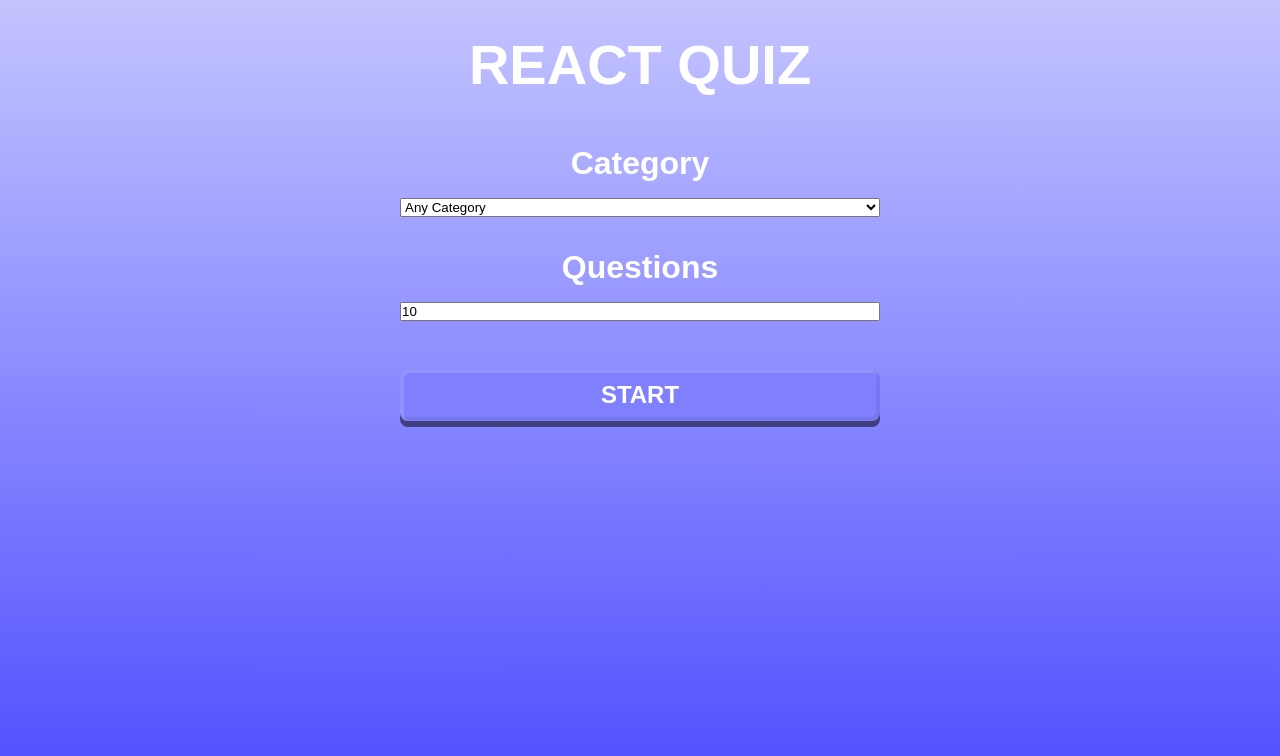
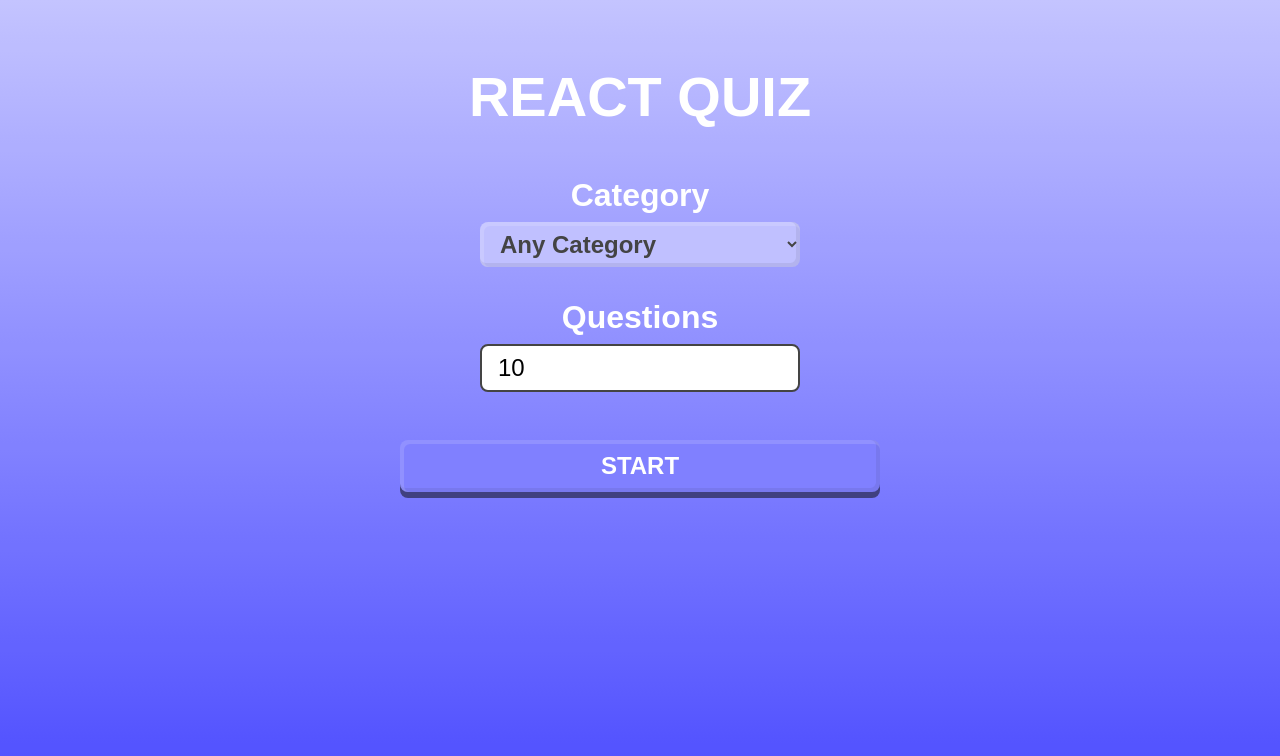
Before and after one commit to godkingjay/TypeScript-and-React_Quiz-App, a React (Vite) app: page / in a window 1280 px wide. Shown: the top 756 px of the page. Built offline with nearby package versions, Linux system fonts and the light colour scheme.

Commit message:
UPDATE: Style

```diff
--- a/src/App.tsx
+++ b/src/App.tsx
@@ -76,7 +76,7 @@ const App = () => {
               <div className="setup-options">
                 <div className="setup-option">
                   <label className="option-label" htmlFor="category">Category</label>
-                  <select name="category" id="category" onChange={ (e) => setCategory(Number(e.target.value)) }>
+                  <select className="select-category" name="category" id="category" onChange={ (e) => setCategory(Number(e.target.value)) }>
                     {Category.map((category, index ) => (
                       <option key={ index } value={ category.id }>{ category.name }</option>
                     ))}
@@ -90,6 +90,7 @@ const App = () => {
                     id="questionAmount"
                     min={1}
                     max={50}
+                    className="input-field-setup"
                     onBlur={(e) => {
                       if (e.target.valueAsNumber == 0 || e.target.value.length == 0) e.target.value = "1";
                       else if (e.target.valueAsNumber > 50) e.target.value = "50";
--- a/src/styles/app.css
+++ b/src/styles/app.css
@@ -30,7 +30,8 @@
   flex: 1;
   background: #ffffff10;
   box-shadow: 0 0 64px #0001;
-  padding: 32px;
+  padding-inline: 32px;
+  padding-block: 64px;
   display: flex;
   flex-direction: column;
   align-items: center;
@@ -71,7 +72,7 @@
 .setup-option {
   display: flex;
   flex-direction: column;
-  gap: 16px;
+  gap: 8px;
   width: 100%;
 }
 
@@ -103,3 +104,44 @@
               inset -2px -2px 0px 2px #0001;
   margin-top: 2px;
 }
+
+.select-category {
+  position: relative;
+  font-size: 24px;
+  padding-block: 8px;
+  padding-inline: 16px;
+  border-radius: 8px;
+  border: none;
+  max-width: 320px;
+  align-self: center;
+  width: 100%;
+  background: #c0c0ff;
+  box-shadow: inset 2px 2px 0 2px #fff2,
+              inset -2px -2px 0 2px #0001;
+  font-weight: bold;
+  color: #444;
+}
+
+.select-category > option {
+  background: #fff;
+}
+
+.input-field-setup[type=number],
+.input-field-setup {
+  font-size: 24px;
+  padding-block: 8px;
+  padding-inline: 16px;
+  border-radius: 8px;
+  border: 2px solid #444;
+  -webkit-appearance: none;
+  -moz-appearance: textfield;
+  max-width: 320px;
+  align-self: center;
+  width: 100%;
+}
+
+.input-field-setup::-webkit-outer-spin-button,
+.input-field-setup::-webkit-inner-spin-button {
+  -webkit-appearance: none;
+  margin: 0;
+}
```
